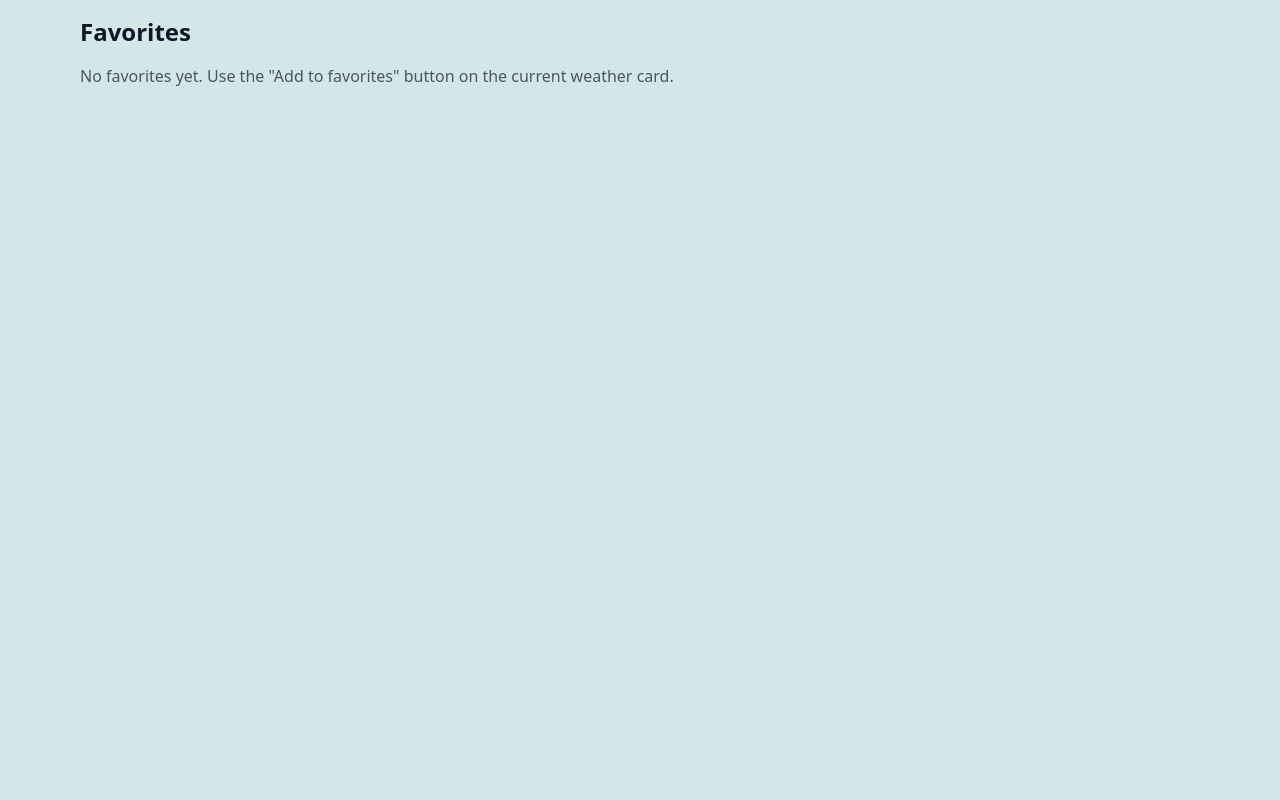
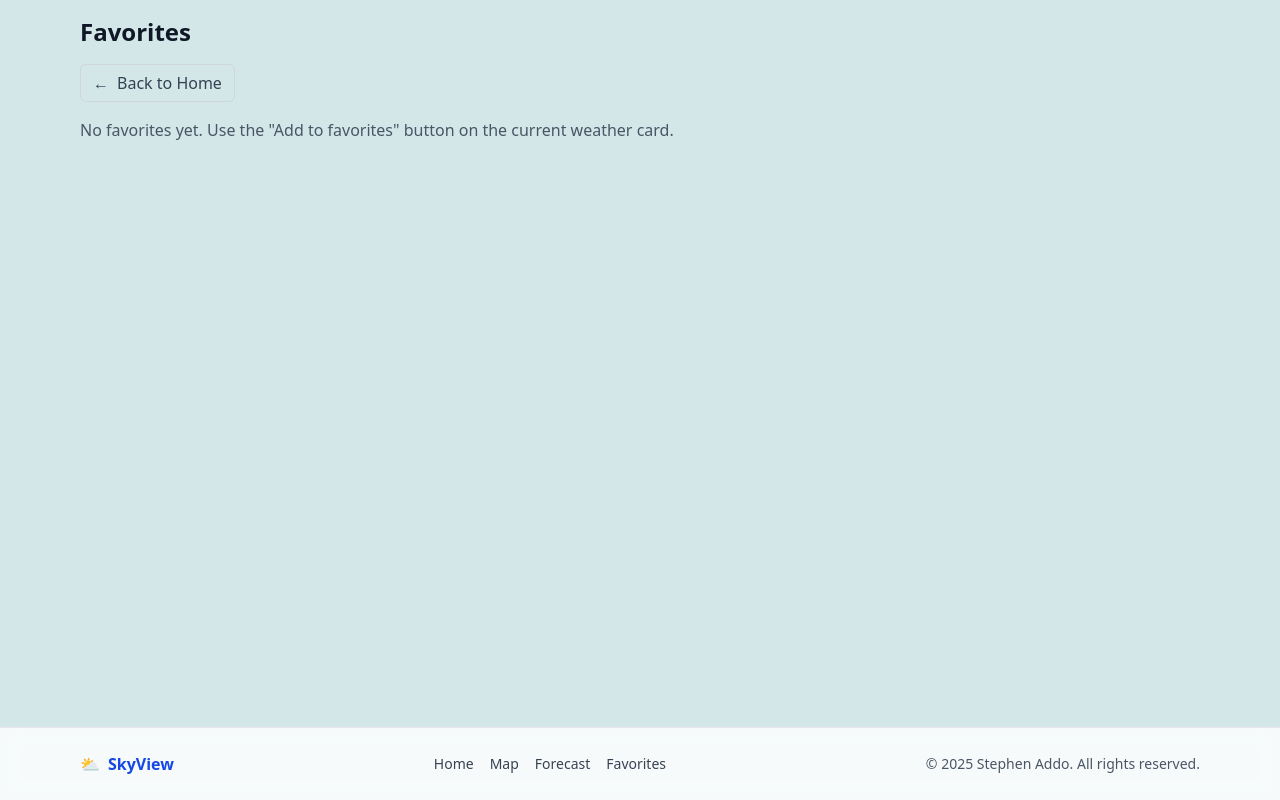
Before and after one commit to savvydecode/skyview, a React (Vite) app: page /favorites in a window 1280 px wide. Built offline with nearby package versions, Linux system fonts and the light colour scheme.

Commit message:
add footer

```diff
--- /dev/null
+++ b/src/components/Footer.jsx
@@ -0,0 +1,46 @@
+import React from "react";
+import { Link } from "react-router-dom";
+
+// Footer component for all pages
+// - Matches existing styling (Tailwind, max width, blur, borders)
+// - Supports dark mode via Tailwind `dark:` classes
+// - Shows brand, quick navigation links, and © Stephen Addo with the current year
+export default function Footer({ className = "" }) {
+    const year = new Date().getFullYear();
+
+    return (
+        <footer
+            className={[
+                "mt-8 border-t border-gray-200 bg-white/80 backdrop-blur",
+                "dark:bg-gray-900/80 dark:border-gray-800",
+                className
+            ].join(" ")}
+        >
+            <div className="max-w-6xl mx-auto px-4 py-6">
+                <div className="flex flex-col sm:flex-row items-center justify-between gap-3">
+                    {/* Brand */}
+                    <div className="flex items-center gap-2 text-blue-700 dark:text-blue-400 font-semibold">
+                        <span role="img" aria-label="weather">⛅</span>
+                        <span>SkyView</span>
+                    </div>
+
+                    {/* Quick links */}
+                    <nav
+                        aria-label="Footer navigation"
+                        className="flex flex-wrap items-center gap-x-4 gap-y-2 text-sm"
+                    >
+                        <Link className="text-gray-700 hover:text-blue-700 dark:text-gray-200 dark:hover:text-blue-300" to="/">Home</Link>
+                        <Link className="text-gray-700 hover:text-blue-700 dark:text-gray-200 dark:hover:text-blue-300" to="/map">Map</Link>
+                        <Link className="text-gray-700 hover:text-blue-700 dark:text-gray-200 dark:hover:text-blue-300" to="/forecast">Forecast</Link>
+                        <Link className="text-gray-700 hover:text-blue-700 dark:text-gray-200 dark:hover:text-blue-300" to="/favorites">Favorites</Link>
+                    </nav>
+
+                    {/* Copyright */}
+                    <div className="text-sm text-gray-600 dark:text-gray-300 text-center">
+                        © {year} Stephen Addo. All rights reserved.
+                    </div>
+                </div>
+            </div>
+        </footer>
+    );
+}
--- a/src/components/weatherCards/CurrentWeatherCard.jsx
+++ b/src/components/weatherCards/CurrentWeatherCard.jsx
@@ -155,7 +155,7 @@ export default function CurrentWeather() {
                 <div className="space-y-4">
 
                     {/* Header: Location, time, unit select */}
-                    <div className="flex flex-col sm:flex-row sm:items-center sm:justify-between gap-3">
+                    <div className="flex flex-col sm:flex-row  sm:items-center sm:justify-between gap-3">
                         <div>
                             <div className="text-2xl font-semibold text-gray-900">
                                 {name}{country ? `, ${country}` : ""}
@@ -164,7 +164,7 @@ export default function CurrentWeather() {
                                 Last updated: {updatedAt ? formatTime(updatedAt, tzOffset) : "--:--"} (local)
                             </div>
                         </div>
-                        <div className="flex items-center gap-3">
+                        <div className="flex  flex-col xs:flex-row items-center gap-3">
                             <label htmlFor="temperature" className="text-sm text-gray-700">Units:</label>
                             <select
                                 name="temperature"
@@ -182,7 +182,7 @@ export default function CurrentWeather() {
                             <button
                                 type="button"
                                 onClick={() => { if (name) toggleFavorite(name); }}
-                                className={`inline-flex items-center gap-2 px-3 py-2 rounded-xl border text-sm ${
+                                className={`inline-flex items-center gap-2 px-3 py-2 rounded-xl border text-sm   ${
                                     isFav
                                         ? "border-yellow-400 bg-yellow-50 text-yellow-700 hover:bg-yellow-100"
                                         : "border-gray-300 bg-white text-gray-700 hover:bg-gray-100"
--- a/src/pages/FavoriteSearches.jsx
+++ b/src/pages/FavoriteSearches.jsx
@@ -1,6 +1,7 @@
 import React from "react";
 import { useNavigate } from "react-router-dom";
 import useCityStore from "../store";
+import Footer from "../components/Footer";
 
 export default function FavoriteSearches() {
     const favorites = useCityStore((s) => s.favorites);
@@ -15,6 +16,20 @@ export default function FavoriteSearches() {
     return (
         <main className="max-w-6xl mx-auto px-4 py-4">
             <h1 className="text-2xl font-semibold text-gray-900 mb-4">Favorites</h1>
+
+            {/* Back to Home button */}
+            <div className="mb-4">
+                <button
+                    type="button"
+                    onClick={() => navigate("/")}
+                    className="inline-flex items-center gap-2 px-3 py-1.5 rounded-md border border-gray-300 text-gray-700 hover:bg-gray-100"
+                    aria-label="Back to home"
+                    title="Back to home"
+                >
+                    <span aria-hidden="true">←</span>
+                    Back to Home
+                </button>
+            </div>
 
             {!favorites?.length ? (
                 <div className="text-gray-600">
@@ -50,6 +65,9 @@ export default function FavoriteSearches() {
                     ))}
                 </div>
             )}
+            <div className="fixed bottom-0 left-0 right-0  max-w-full">
+                <Footer />
+            </div>
         </main>
     );
 }
--- a/src/pages/HomePage.jsx
+++ b/src/pages/HomePage.jsx
@@ -1,6 +1,7 @@
 import Navbar from "../components/Navbar"
 import { useEffect, useState } from "react"
 import CurrentWeather from "../components/weatherCards/CurrentWeatherCard"
+import Footer from "../components/Footer"
 
 
 export default function HomePage() {
@@ -10,5 +11,6 @@ export default function HomePage() {
     return (<>
         <Navbar />
         <CurrentWeather />
+        <Footer />
     </>)
 }
--- a/src/pages/MapPage.jsx
+++ b/src/pages/MapPage.jsx
@@ -2,6 +2,7 @@ import React, { useEffect, useMemo, useState } from 'react';
 import axios from 'axios';
 import useCityStore from '../store';
 import Navbar from '../components/Navbar';
+import Footer from '../components/Footer';
 
 export default function MapPage() {
     const city = useCityStore((s) => s.city);
@@ -126,6 +127,7 @@ export default function MapPage() {
                     The map centers on your selected city. Change it from the search bar in the navbar.
                 </p>
             </div>
+            <Footer />
         </div>
     );
 }
```
Also changed, not shown: src/pages/ForecastPage.jsx (deleted).
